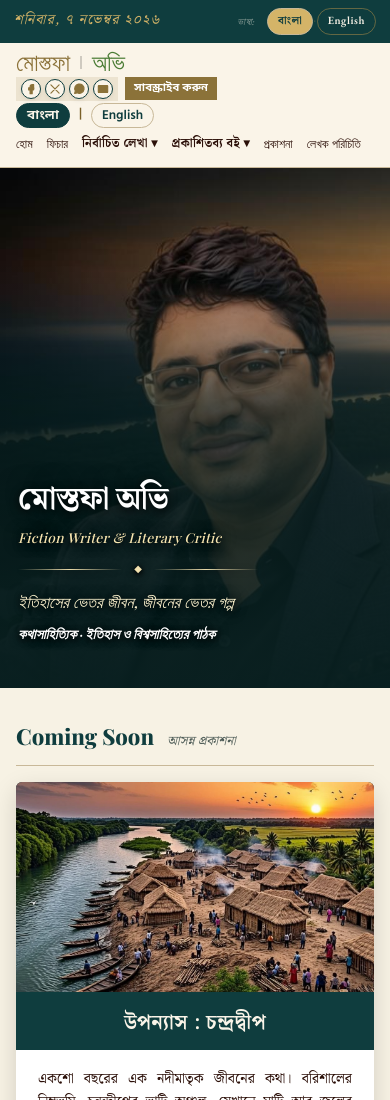
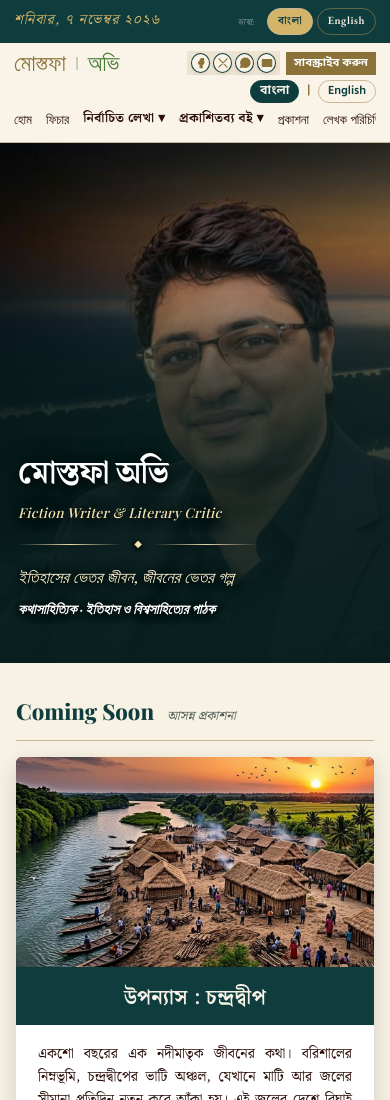
Before and after one commit to gmauvibbl-star/mostafa-auvi-website, a plain HTML site: page index.html in a window 390 px wide. Shown: the top 1100 px of the page. Drawn offline with nearby package versions, Linux system fonts and the light colour scheme; no server answers; a web font is replaced by a local one.

Commit message:
Align iPhone header like desktop layout

```diff
--- a/index.html
+++ b/index.html
@@ -759,6 +759,117 @@
   .page-wrap > .v2 > .hdr > .menu { column-gap:12px !important; }
   .page-wrap > .v2 > .hdr > .logo .bn span { font-size:23px !important; }
 }
+
+/* Desktop-inspired iPhone header: identity and utility actions share one row. */
+@media (max-width: 640px) {
+  .page-wrap > .v2 > .hdr {
+    display:grid !important;
+    grid-template-columns:minmax(0,1fr) auto !important;
+    grid-template-rows:auto auto auto !important;
+    align-items:center !important;
+    column-gap:10px !important;
+    row-gap:4px !important;
+    padding:8px 14px 7px !important;
+  }
+  .page-wrap > .v2 > .hdr > .logo {
+    grid-column:1 !important;
+    grid-row:1 !important;
+    justify-self:start !important;
+    min-width:0 !important;
+  }
+  .page-wrap > .v2 > .hdr > .logo .bn span {
+    font-size:23px !important;
+    line-height:1.08 !important;
+  }
+  .page-wrap > .v2 > .hdr > .tools {
+    grid-column:2 !important;
+    grid-row:1 !important;
+    justify-self:end !important;
+    flex-wrap:nowrap !important;
+    gap:6px !important;
+    min-width:0 !important;
+  }
+  .page-wrap > .v2 > .hdr .share {
+    padding:2px 4px !important;
+    gap:3px !important;
+  }
+  .page-wrap > .v2 > .hdr .share a {
+    width:19px !important;
+    height:20px !important;
+  }
+  .page-wrap > .v2 > .hdr .share svg {
+    width:14px !important;
+    height:14px !important;
+  }
+  .page-wrap > .v2 > .hdr .sub {
+    padding:5px 8px !important;
+    font-size:11px !important;
+  }
+  .page-wrap > .v2 > .hdr > .mobile-language-switch {
+    grid-column:1 / -1 !important;
+    grid-row:2 !important;
+    justify-self:end !important;
+    display:flex !important;
+    align-items:center !important;
+    gap:6px !important;
+    min-height:23px !important;
+    padding:0 !important;
+    font-size:12px !important;
+  }
+  .page-wrap > .v2 > .hdr .mobile-language-switch a {
+    min-height:23px !important;
+    padding:2px 9px !important;
+    font-size:12px !important;
+  }
+  .page-wrap > .v2 > .hdr > .menu {
+    grid-column:1 / -1 !important;
+    grid-row:3 !important;
+    display:flex !important;
+    flex-wrap:nowrap !important;
+    align-items:center !important;
+    gap:0 14px !important;
+    min-width:0 !important;
+    width:100% !important;
+    overflow-x:auto !important;
+    overflow-y:hidden !important;
+    white-space:nowrap !important;
+    -webkit-overflow-scrolling:touch !important;
+    scrollbar-width:none !important;
+    padding:1px 0 2px !important;
+    margin:0 !important;
+    min-height:27px !important;
+  }
+  .page-wrap > .v2 > .hdr > .menu::-webkit-scrollbar {
+    display:none !important;
+  }
+  .page-wrap > .v2 > .hdr > .menu > a,
+  .page-wrap > .v2 > .hdr > .menu .dropdown summary {
+    flex:0 0 auto !important;
+    min-height:25px !important;
+    font-size:13px !important;
+    padding:1px 0 !important;
+  }
+}
+@media (max-width: 380px) {
+  .page-wrap > .v2 > .hdr {
+    column-gap:6px !important;
+    padding-left:11px !important;
+    padding-right:11px !important;
+  }
+  .page-wrap > .v2 > .hdr > .logo .bn span {
+    font-size:21px !important;
+  }
+  .page-wrap > .v2 > .hdr > .tools {
+    gap:4px !important;
+  }
+  .page-wrap > .v2 > .hdr .share a {
+    width:17px !important;
+  }
+  .page-wrap > .v2 > .hdr .sub {
+    font-size:10px !important;
+    padding:4px 6px !important;
+  }
+}
 </style>
 
 </head>
```
